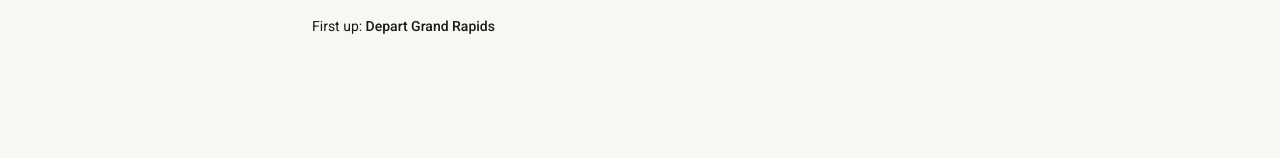
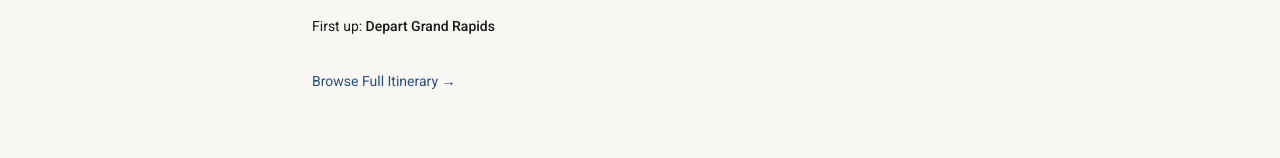
Before and after one commit to schaveyt/japan-trip-guide, a React (Vite) app: page /today in a window 1280 px wide. Shown: the part 369-527 px from the top of the page. Built offline with nearby package versions, Linux system fonts and the light colour scheme; a web font is replaced by a local one.

Commit message:
feat(07-01): add Browse Full Itinerary CTA to TodayPage PreTripState
- Adds Link to /itinerary below Day 1 preview block in PreTripState
- Uses text-sm text-link hover:text-ink transition-colors — mirrors PostTripState pattern
- Enables users to explore trip before departure date

```diff
--- a/src/pages/TodayPage.jsx
+++ b/src/pages/TodayPage.jsx
@@ -93,6 +93,16 @@
             First up: <span className="font-medium">{firstActivity.name}</span>
           </p>
         )}
+      </div>
+
+      {/* Browse itinerary CTA — mirrors PostTripState Link pattern */}
+      <div className="mt-8">
+        <Link
+          to="/itinerary"
+          className="text-sm text-link hover:text-ink transition-colors"
+        >
+          Browse Full Itinerary →
+        </Link>
       </div>
     </ReadingContainer>
   )
```
